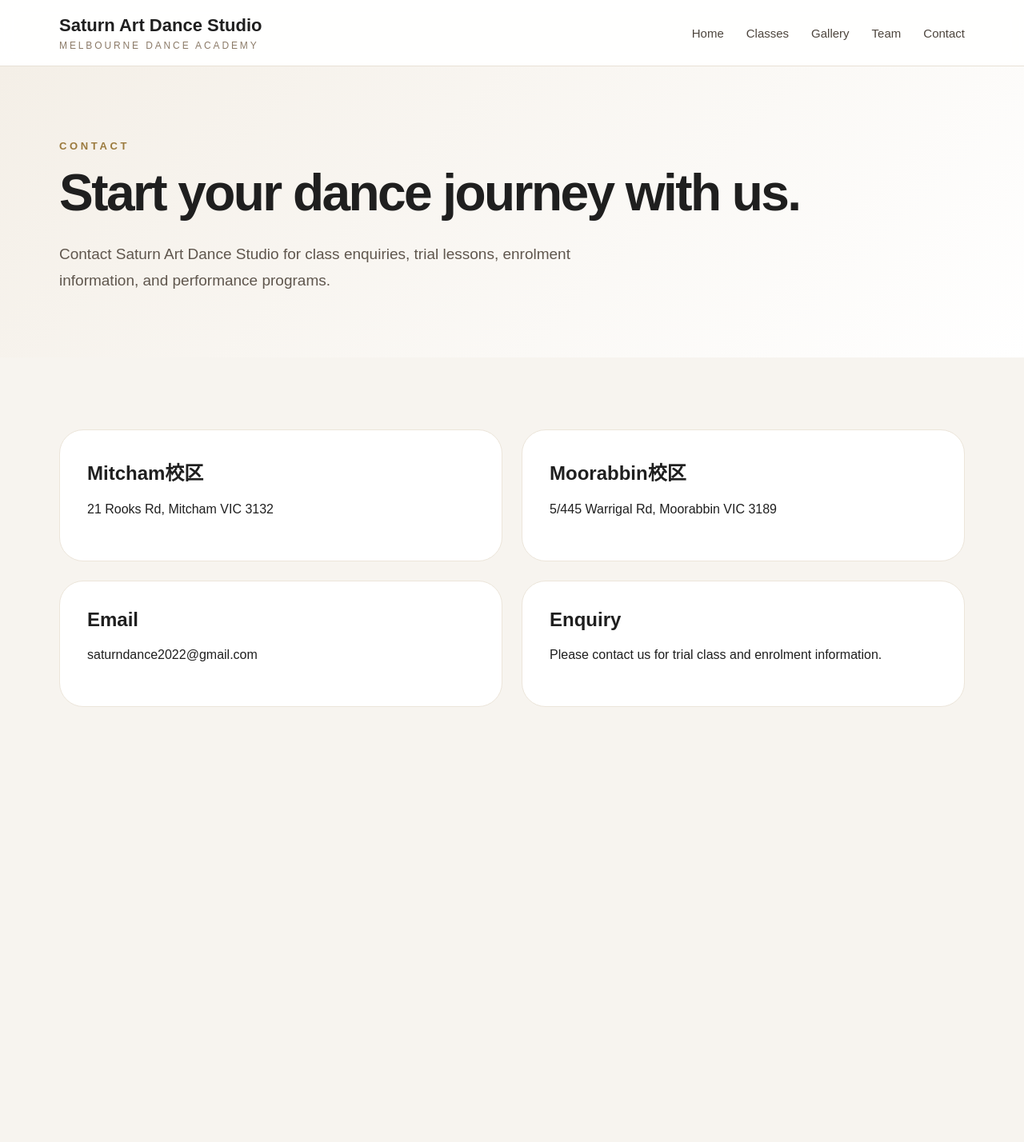
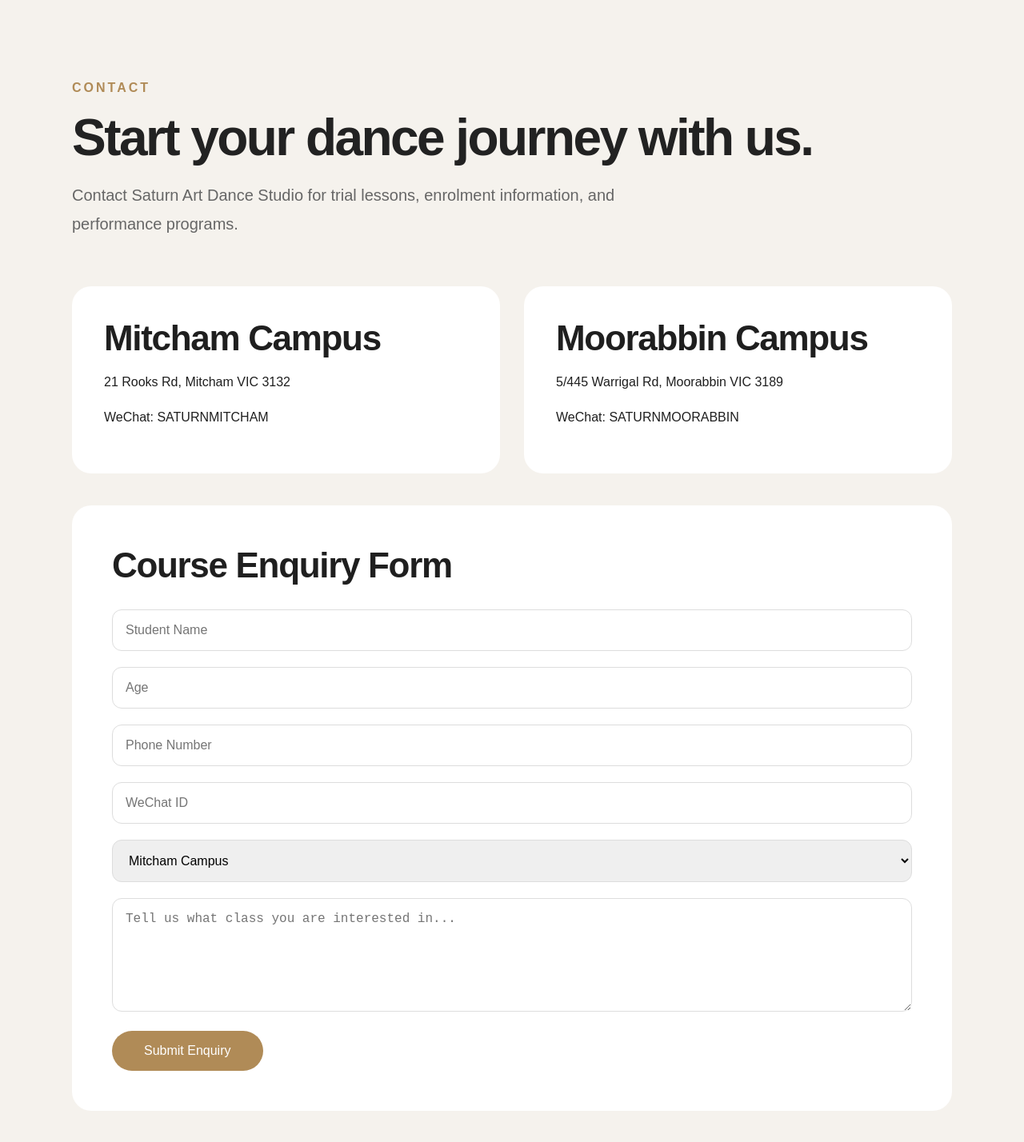
Before and after one commit to isaacdance2018-cmyk/saturn-art-dance-website, a Next.js app: page /contact in a window 1280 px wide. Shown: the top 1428 px of the page at 80% size. Before the commit the page ends 974 px from the top, so only its background shows below. Built offline with nearby package versions, Linux system fonts and the light colour scheme.

Commit message:
Update page.js

```diff
--- a/app/contact/page.js
+++ b/app/contact/page.js
@@ -1,54 +1,185 @@
-function Header() {
+export default function ContactPage() {
   return (
-    <header className="header">
-      <div className="container navbar">
-        <a href="/">
-          <div className="brand-title">Saturn Art Dance Studio</div>
-          <div className="brand-subtitle">Melbourne Dance Academy</div>
-        </a>
-        <nav className="nav">
-          <a href="/">Home</a>
-          <a href="/classes">Classes</a>
-          <a href="/gallery">Gallery</a>
-          <a href="/team">Team</a>
-          <a href="/contact">Contact</a>
-        </nav>
+    <main
+      style={{
+        padding: "80px 20px",
+        background: "#f5f2ed",
+        minHeight: "100vh",
+        fontFamily: "Arial",
+      }}
+    >
+      <div
+        style={{
+          maxWidth: "1100px",
+          margin: "0 auto",
+        }}
+      >
+        <h4
+          style={{
+            color: "#b08b57",
+            letterSpacing: "3px",
+            marginBottom: "20px",
+          }}
+        >
+          CONTACT
+        </h4>
+
+        <h1
+          style={{
+            fontSize: "64px",
+            marginBottom: "20px",
+            color: "#222",
+          }}
+        >
+          Start your dance journey with us.
+        </h1>
+
+        <p
+          style={{
+            fontSize: "20px",
+            color: "#666",
+            maxWidth: "700px",
+            lineHeight: "1.8",
+            marginBottom: "60px",
+          }}
+        >
+          Contact Saturn Art Dance Studio for trial lessons, enrolment
+          information, and performance programs.
+        </p>
+
+        <div
+          style={{
+            display: "grid",
+            gridTemplateColumns: "1fr 1fr",
+            gap: "30px",
+            marginBottom: "40px",
+          }}
+        >
+          <div
+            style={{
+              background: "white",
+              padding: "40px",
+              borderRadius: "24px",
+            }}
+          >
+            <h2>Mitcham Campus</h2>
+            <p>21 Rooks Rd, Mitcham VIC 3132</p>
+            <p>WeChat: SATURNMITCHAM</p>
+          </div>
+
+          <div
+            style={{
+              background: "white",
+              padding: "40px",
+              borderRadius: "24px",
+            }}
+          >
+            <h2>Moorabbin Campus</h2>
+            <p>5/445 Warrigal Rd, Moorabbin VIC 3189</p>
+            <p>WeChat: SATURNMOORABBIN</p>
+          </div>
+        </div>
+
+        <form
+          action="https://formspree.io/f/mdabwrov"
+          method="POST"
+          style={{
+            background: "white",
+            padding: "50px",
+            borderRadius: "24px",
+          }}
+        >
+          <h2
+            style={{
+              marginBottom: "30px",
+            }}
+          >
+            Course Enquiry Form
+          </h2>
+
+          <div style={{ marginBottom: "20px" }}>
+            <input
+              type="text"
+              name="name"
+              placeholder="Student Name"
+              required
+              style={inputStyle}
+            />
+          </div>
+
+          <div style={{ marginBottom: "20px" }}>
+            <input
+              type="number"
+              name="age"
+              placeholder="Age"
+              required
+              style={inputStyle}
+            />
+          </div>
+
+          <div style={{ marginBottom: "20px" }}>
+            <input
+              type="text"
+              name="phone"
+              placeholder="Phone Number"
+              required
+              style={inputStyle}
+            />
+          </div>
+
+          <div style={{ marginBottom: "20px" }}>
+            <input
+              type="text"
+              name="wechat"
+              placeholder="WeChat ID"
+              style={inputStyle}
+            />
+          </div>
+
+          <div style={{ marginBottom: "20px" }}>
+            <select
+              name="campus"
+              style={inputStyle}
+            >
+              <option>Mitcham Campus</option>
+              <option>Moorabbin Campus</option>
+            </select>
+          </div>
+
+          <div style={{ marginBottom: "20px" }}>
+            <textarea
+              name="message"
+              placeholder="Tell us what class you are interested in..."
+              rows="6"
+              style={inputStyle}
+            />
+          </div>
+
+          <button
+            type="submit"
+            style={{
+              background: "#b08b57",
+              color: "white",
+              border: "none",
+              padding: "16px 40px",
+              borderRadius: "999px",
+              fontSize: "16px",
+              cursor: "pointer",
+            }}
+          >
+            Submit Enquiry
+          </button>
+        </form>
       </div>
-    </header>
+    </main>
   );
 }
 
-export default function Contact() {
-  return (
-    <main>
-      <Header />
-      <section className="page-hero">
-        <div className="container">
-          <span className="label">Contact</span>
-          <h1>Start your dance journey with us.</h1>
-          <p className="hero-text">Contact Saturn Art Dance Studio for class enquiries, trial lessons, enrolment information, and performance programs.</p>
-        </div>
-      </section>
-      <section className="section">
-        <div className="container grid grid-2">
-          <div className="contact-card">
-            <h3>Mitcham校区</h3>
-            <p>21 Rooks Rd, Mitcham VIC 3132</p>
-          </div>
-          <div className="contact-card">
-            <h3>Moorabbin校区</h3>
-            <p>5/445 Warrigal Rd, Moorabbin VIC 3189</p>
-          </div>
-          <div className="contact-card">
-            <h3>Email</h3>
-            <p>saturndance2022@gmail.com</p>
-          </div>
-          <div className="contact-card">
-            <h3>Enquiry</h3>
-            <p>Please contact us for trial class and enrolment information.</p>
-          </div>
-        </div>
-      </section>
-    </main>
-  );
-}
+const inputStyle = {
+  width: "100%",
+  padding: "16px",
+  borderRadius: "12px",
+  border: "1px solid #ddd",
+  fontSize: "16px",
+  boxSizing: "border-box",
+};
```
